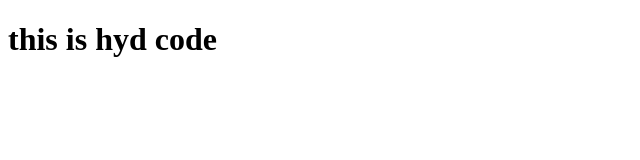
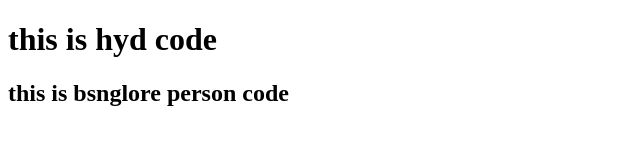
Before and after one commit to saitejabalusu2411/hyd-pro, a plain HTML site: page index.html in a window 1280 px wide. Shown: the whole page, without its empty margins (0-640 px from the left). Drawn offline with Linux system fonts and the light colour scheme.

Commit message:
banglore

```diff
--- a/index.html
+++ b/index.html
@@ -7,5 +7,6 @@
 </head>
 <body>
     <h1>this is hyd code</h1>
+    <h2>this is bsnglore person code</h2>
 </body>
 </html>
```
